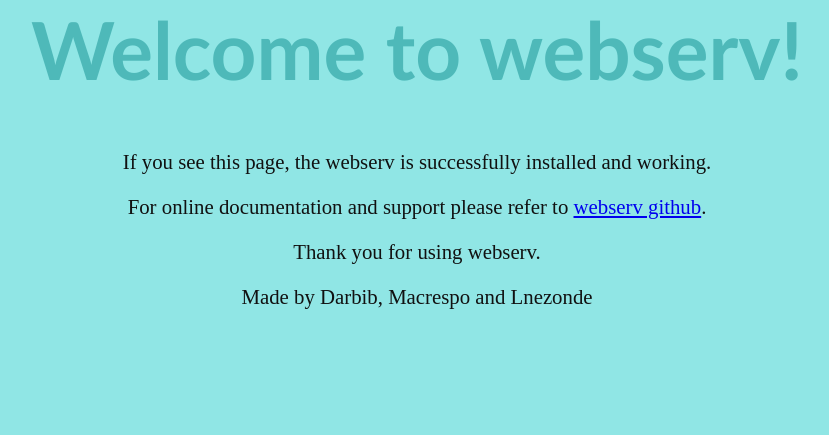
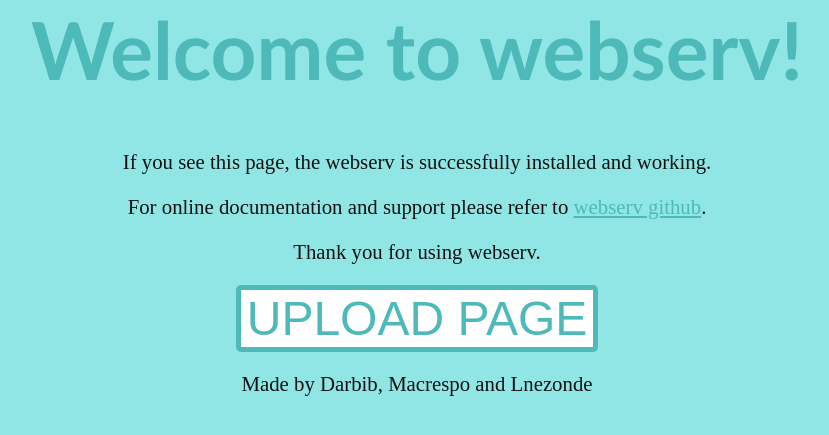
Before and after one commit to davidarbib/webserv, a PHP site: page /www/index.html in a window 1280 px wide. Shown: the part 189-624 px from the top of the page, without its empty margins (223-1052 px from the left). Run offline with PHP 8.4, Linux system fonts and the light colour scheme.

Commit message:
add button style

```diff
--- a/www/index.html
+++ b/www/index.html
@@ -11,9 +11,14 @@
     <header>
         <h1>Welcome to webserv!</h1>
     </header>
-    <p>If you see this page, the webserv is successfully installed and working.</p>
-    <p>For online documentation and support please refer to <a href="https://github.com/davidarbib/webserv">webserv github</a>.</p>
-    <p>Thank you for using webserv.</p>
+    <section id="main">
+        <p>If you see this page, the webserv is successfully installed and working.</p>
+        <p>For online documentation and support please refer to <a href="https://github.com/davidarbib/webserv">webserv github</a>.</p>
+        <p>Thank you for using webserv.</p>
+    </section>
+    <section id="other_pages">
+        <button><a href="./upload.html">UPLOAD PAGE</a></button>
+    </section>
     <footer><p>Made by Darbib, Macrespo and Lnezonde</p></footer>
 </body>
 </html>
--- a/www/styles/general_style.css
+++ b/www/styles/general_style.css
@@ -23,3 +23,40 @@ p
     font-size: 1.3rem;
     color: rgb(17,17,17);
 }
+
+a
+{
+    color: rgb(78, 185, 185);
+    transition: 0.6s;
+}
+
+a:hover
+{
+    color: rgb(255, 255, 255);
+    text-decoration: none;
+}
+
+button
+{
+    font-size: 3rem;
+    background-color: rgb(255, 255, 255);
+    border: 5px solid rgb(78, 185, 185);
+    border-radius: 5px;
+    display: inline-block;
+}
+
+button a
+{
+    text-decoration: none;
+}
+
+button:hover
+{
+    background-color: rgb(78, 185, 185);
+    transition: 0.6s;
+}
+
+button a:hover
+{
+    color: rgb(255, 255, 255);
+}
```
Also changed, not shown: www/upload.html (added, +14 -0 lines).
